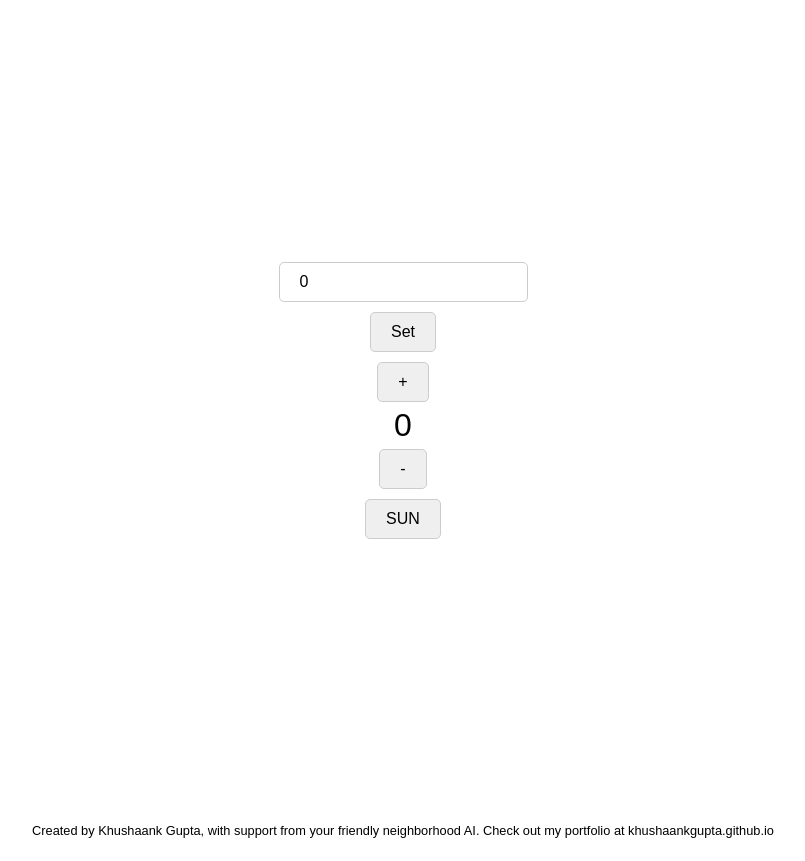
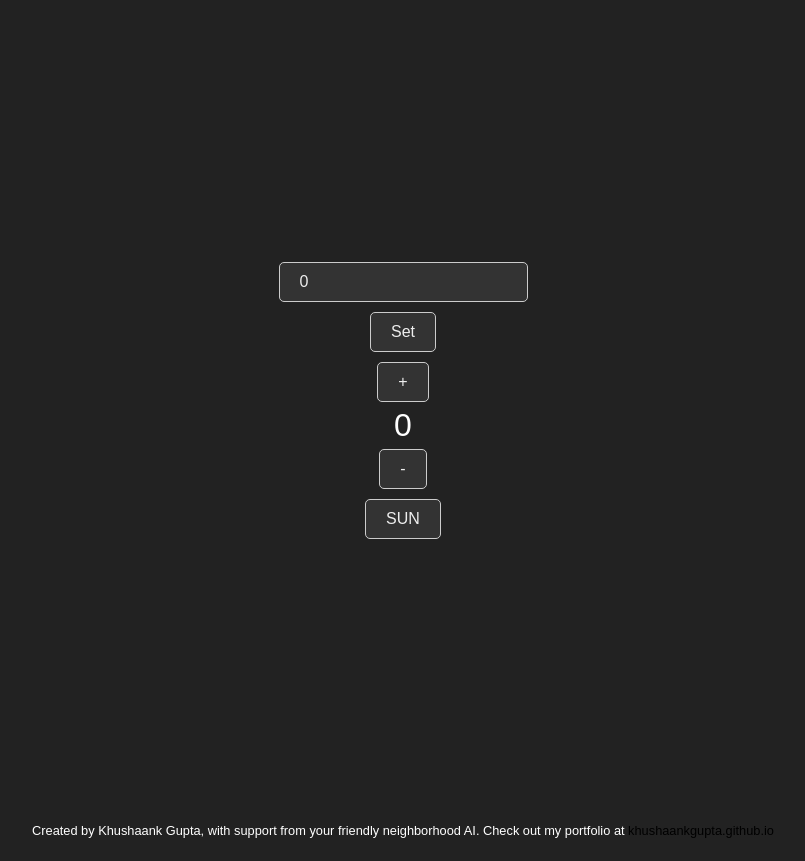
Before and after one commit to KHUSHAANK/count, a plain HTML site: page index.html in a window 1280 px wide. Both pictures are taken after a click on the button "SUN". Shown: the whole page, without its empty margins (237-1042 px from the left). Drawn offline with Linux system fonts and the light colour scheme.

Commit message:
Update style.css

```diff
--- a/style.css
+++ b/style.css
@@ -39,14 +39,30 @@ input[type="number"] {
   footer {
     text-align: center;
     padding: 10px;
-    font-size: 0.8rem;  /* Adjust footer font size */
+    font-size: 0.8rem;
   }
 
   footer a {
-    color: #000;  /* Adjust link color */
-    text-decoration: none;  /* Remove underline from link */
+    color: #000;
+    text-decoration: none;
   }
 
   footer a:hover {
-    text-decoration: underline;  /* Add underline on link hover */
+    text-decoration: underline;
   }
+
+  /* Dark mode styles */
+  .dark-mode {
+    background-color: #222;
+    color: #fff;
+  }
+
+  .dark-mode button,
+  .dark-mode input[type="number"] {
+    background-color: #333;
+    color: #eee;
+  }
+
+  .dark-mode #toggle-mode {
+    content: ''; /* Moon icon for dark mode */
+  }
```
Lines whose indentation alone changed are shown as unchanged.
